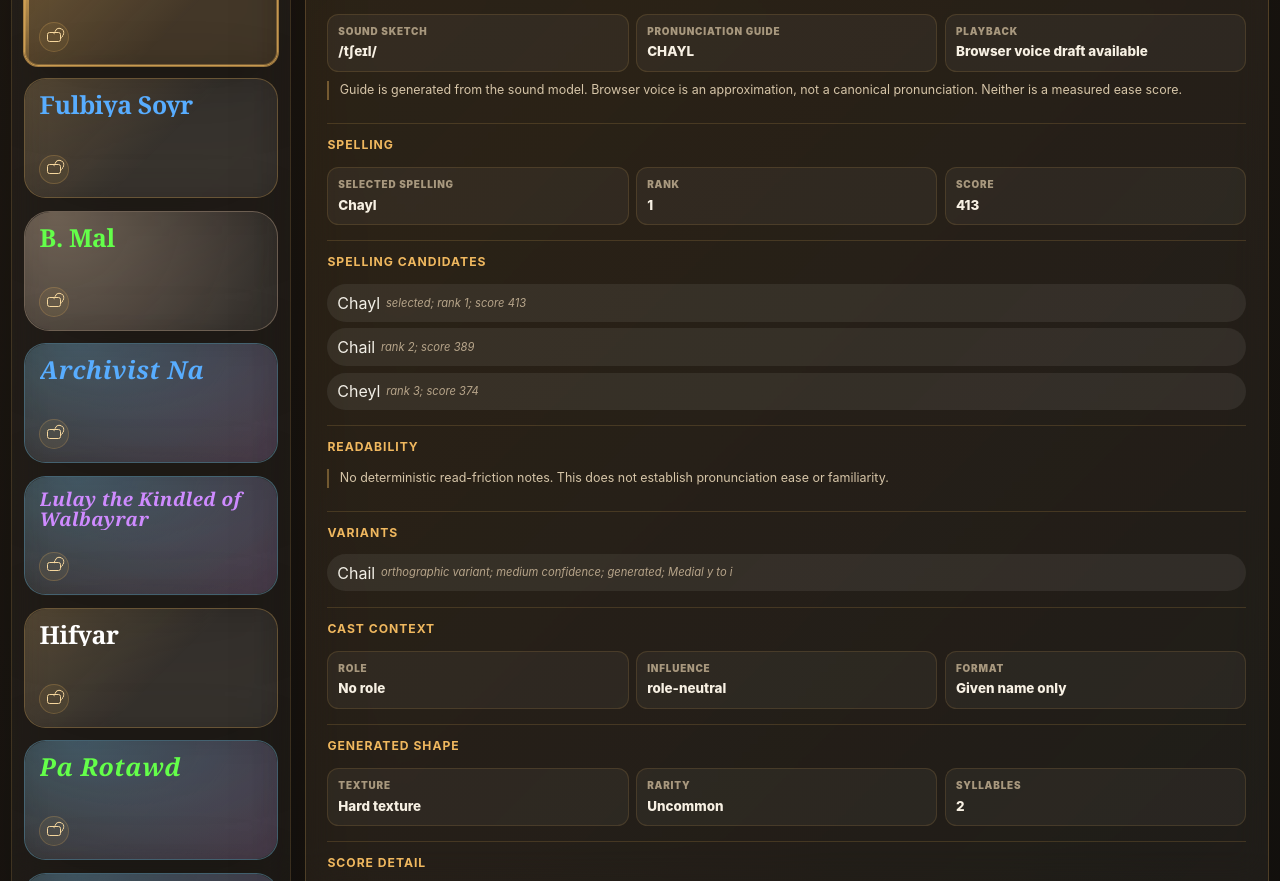
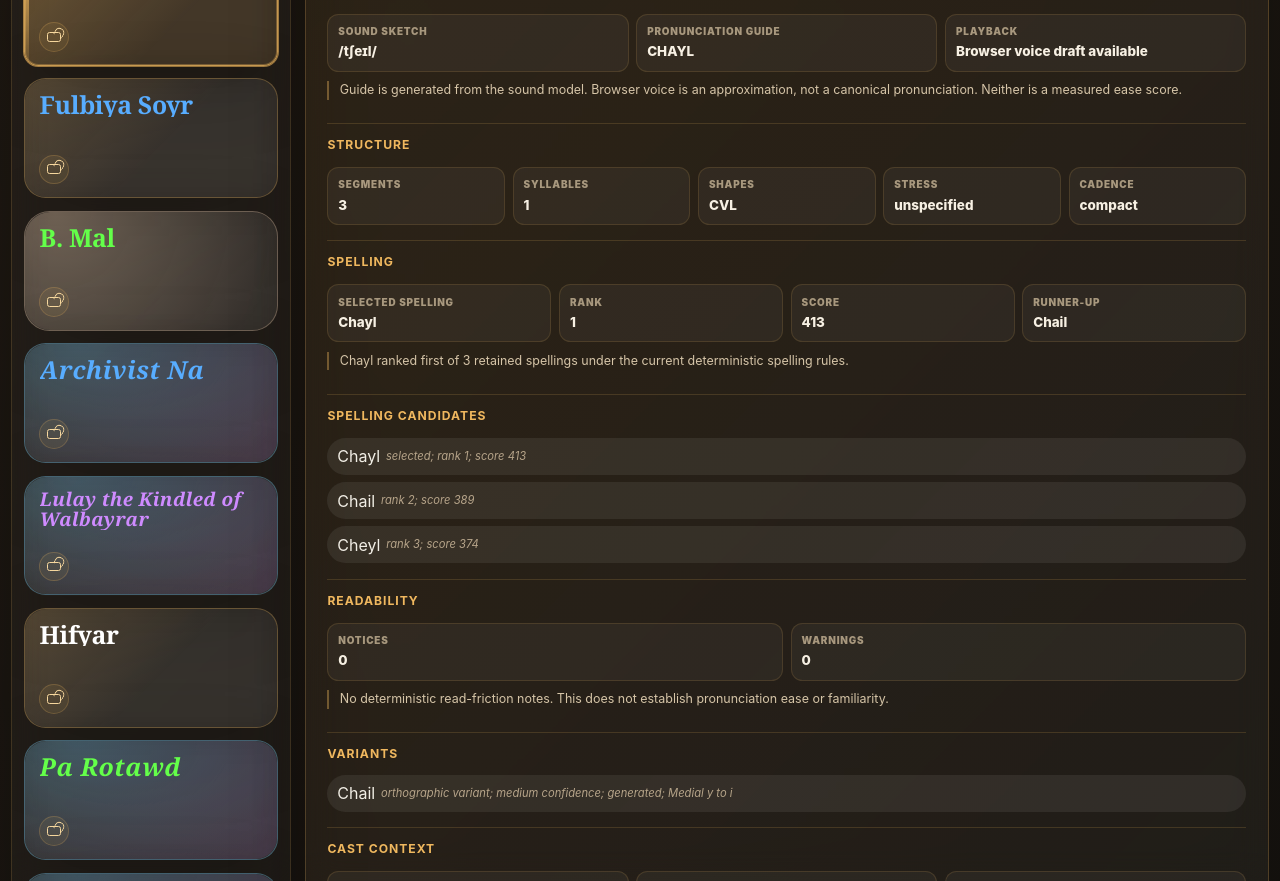
Before and after one commit to jaahay/name-forge, a React (Vite) app: page / in a window 1280 px wide. Shown: the part 540-1421 px from the top of the page. Built offline with nearby package versions, Linux system fonts and the light colour scheme.

Commit message:
Surface deterministic artifact evidence in shared inspector

```diff
--- a/src/ui/NameArtifactInspector.tsx
+++ b/src/ui/NameArtifactInspector.tsx
@@ -1,6 +1,7 @@
 import type { ReactNode } from 'react';
 import { renderAuditionCue } from '../engine/audition';
 import type { NameArtifact } from '../engine/nameArtifact';
+import { analyzeNameArtifact } from '../engine/nameArtifactAnalysis';
 import type { NameVariant } from '../engine/types';
 import { formatScore } from './score';
 import { getNameDisplayLength, protectInitialBreaks } from './namePresentation';
@@ -42,6 +43,7 @@ function playVoiceDraft(speechText: string) {
 }
 
 function detailsText(artifact: NameArtifact, pronunciationGuide?: string): string {
+  const analysis = analyzeNameArtifact(artifact);
   const candidates = (artifact.spellingCandidates ?? [])
     .slice(0, visibleSpellingCandidateLimit)
     .map((candidate) => `${candidate.text} (${spellingCandidateMetadataLabel(candidate, artifact.spelling?.id)})`)
@@ -51,13 +53,16 @@ function detailsText(artifact: NameArtifact, pronunciationGuide?: string): strin
     artifact.displayText,
     artifact.sound ? `Sound sketch: ${artifact.sound.transcription}` : undefined,
     pronunciationGuide ? `Pronunciation guide: ${pronunciationGuide}` : undefined,
+    analysis.structure ? `Structure: ${analysis.structure.syllableCount} syllable(s); ${analysis.structure.segmentCount} segments; ${analysis.structure.syllableShapes.join('-')}` : undefined,
     artifact.spelling ? `Selected spelling: ${artifact.spelling.text} (rank ${artifact.spelling.rank}, score ${formatScore(artifact.spelling.score)})` : undefined,
+    analysis.spelling?.selectionSummary,
     `Spelling candidates: ${candidates}`,
-    `Read status: ${(artifact.readabilityDiagnostics ?? []).length === 0 ? 'No deterministic read-friction notes' : `${artifact.readabilityDiagnostics?.length} read notes`}`,
+    `Read status: ${analysis.readability.diagnosticCount === 0 ? 'No deterministic read-friction notes' : `${analysis.readability.diagnosticCount} read notes`}`,
   ].filter(Boolean).join('\n');
 }
 
 export function NameArtifactInspector({ artifact, eyebrow = 'Inspect', extraActions, extraSections }: NameArtifactInspectorProps) {
+  const analysis = analyzeNameArtifact(artifact);
   const spellingCandidates = (artifact.spellingCandidates ?? []).slice(0, visibleSpellingCandidateLimit);
   const hiddenCandidateCount = Math.max(0, (artifact.spellingCandidates?.length ?? 0) - spellingCandidates.length);
   const readNotes = artifact.readabilityDiagnostics ?? [];
@@ -98,13 +103,28 @@ export function NameArtifactInspector({ artifact, eyebrow = 'Inspect', extraActi
           <p className="section-note">Guide is generated from the sound model. Browser voice is an approximation, not a canonical pronunciation. Neither is a measured ease score.</p>
         </section>
 
+        {analysis.structure ? (
+          <section className="detail-block artifact-detail-block">
+            <h3>Structure</h3>
+            <dl className="artifact-fact-list">
+              <div><dt>Segments</dt><dd>{analysis.structure.segmentCount}</dd></div>
+              <div><dt>Syllables</dt><dd>{analysis.structure.syllableCount}</dd></div>
+              <div><dt>Shapes</dt><dd>{analysis.structure.syllableShapes.join(' · ')}</dd></div>
+              <div><dt>Stress</dt><dd>{analysis.structure.stressPattern.join(' · ')}</dd></div>
+              {analysis.structure.cadence ? <div><dt>Cadence</dt><dd>{analysis.structure.cadence}</dd></div> : null}
+            </dl>
+          </section>
+        ) : null}
+
         <section className="detail-block artifact-detail-block">
           <h3>Spelling</h3>
           <dl className="artifact-fact-list">
             <div><dt>Selected spelling</dt><dd>{artifact.spelling?.text ?? artifact.displayText}</dd></div>
             <div><dt>Rank</dt><dd>{artifact.spelling?.rank ?? 'Not ranked'}</dd></div>
             <div><dt>Score</dt><dd>{artifact.spelling ? formatScore(artifact.spelling.score) : 'Not scored'}</dd></div>
+            {analysis.spelling?.runnerUpText ? <div><dt>Runner-up</dt><dd>{analysis.spelling.runnerUpText}</dd></div> : null}
           </dl>
+          {analysis.spelling ? <p className="section-note">{analysis.spelling.selectionSummary}</p> : null}
         </section>
 
         <section className="detail-block artifact-detail-block">
@@ -119,6 +139,10 @@ export function NameArtifactInspector({ artifact, eyebrow = 'Inspect', extraActi
 
         <section className="detail-block artifact-detail-block">
           <h3>Readability</h3>
+          <dl className="artifact-fact-list">
+            <div><dt>Notices</dt><dd>{analysis.readability.noticeCount}</dd></div>
+            <div><dt>Warnings</dt><dd>{analysis.readability.warningCount}</dd></div>
+          </dl>
           {readNotes.length > 0 ? (
             <ul className="readability-list" aria-label={`${artifact.displayText} readability notes`}>
               {readNotes.map((diagnostic) => <li key={`${artifact.id}-${diagnostic.id}`} className={`readability-note ${diagnostic.severity}`}><strong>{diagnostic.label}</strong><span>{diagnostic.detail}</span></li>)}
```
